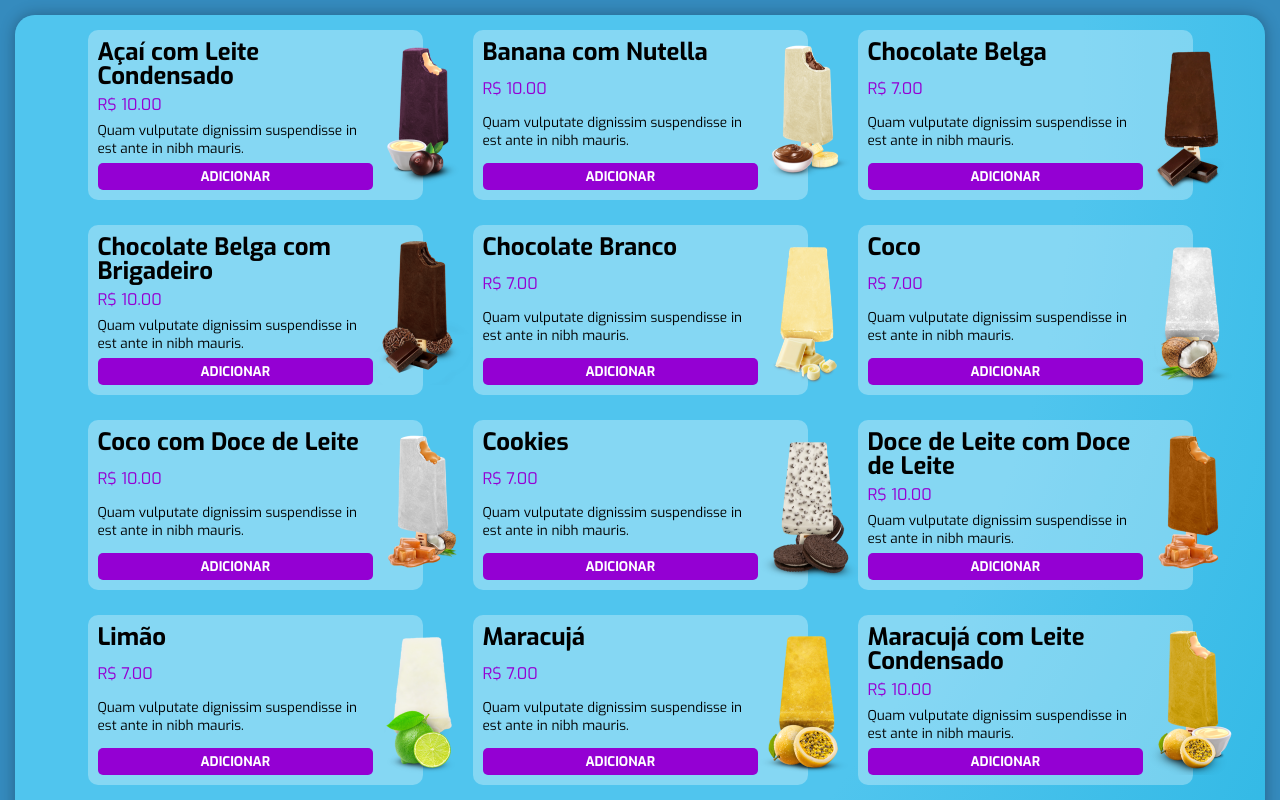
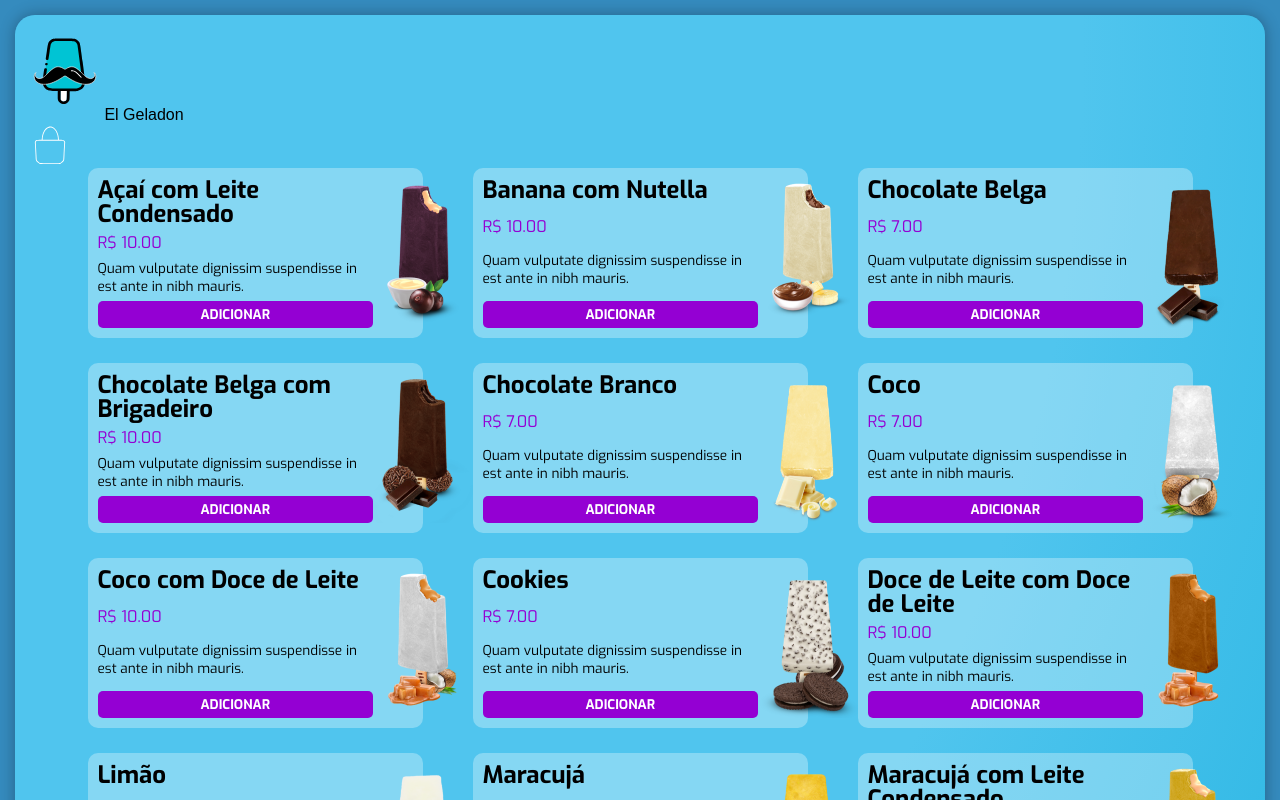
Before and after one commit to bruce-69/cardapio-, a React (Create React App) app in the folder cardapio-el-geladon/: page / in a window 1280 px wide. Shown: the top 800 px of the page. Built offline with nearby package versions, Linux system fonts and the light colour scheme.

Commit message:
header inicio

```diff
--- a/cardapio-el-geladon/src/components/Home.jsx
+++ b/cardapio-el-geladon/src/components/Home.jsx
@@ -1,9 +1,35 @@
 import "./Home.css";
 import PaletaLista from "./PaletaLista";
+import sacola from "../assets/icons/sacola.svg";
+import logo from "../assets/logo.svg";
 
 function Home() {
   return (
     <div className="Home">
+      <div className="Home__header Header">
+  <div className="row">
+      <div className="Header__logo Logo">
+      <img
+          src={logo}
+          width="70px"
+          alt="Logo El Geladon"
+          className="Logo__icone"
+      />
+      <span className="Logo__titulo"> El Geladon </span>
+      </div>
+      <div className="Header__opcoes Opcoes">
+      <div className="Opcoes__sacola Sacola">
+          <img
+          src={sacola}
+          width="40px"
+          className="Sacola__icone"
+          alt="Sacola de compras"
+          />
+      </div>
+      </div>
+  </div>
+</div>
+
       <div className="Home__container">
         <PaletaLista />
       </div>
```
